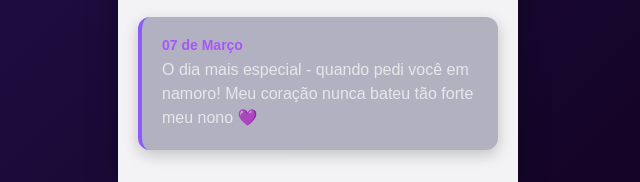
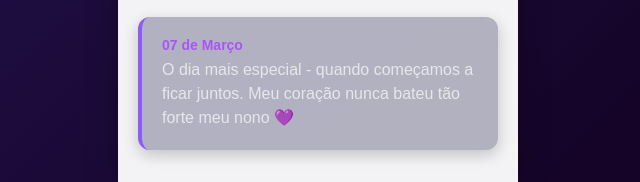
Before and after one commit to JonN16/namorados, a plain HTML site: page index.html in a window 1280 px wide. Shown: the part 1003-1185 px from the top of the page, 322-962 px from the left. Drawn offline with Linux system fonts and the light colour scheme.

Commit message:
subindo site

```diff
--- a/index.html
+++ b/index.html
@@ -373,7 +373,7 @@
 
             <div class="memory-item">
                 <div class="memory-date">07 de Março</div>
-                <div class="memory-text">O dia mais especial - quando pedi você em namoro! Meu coração nunca bateu tão forte meu nono 💜</div>
+                <div class="memory-text">O dia mais especial - quando começamos a ficar juntos. Meu coração nunca bateu tão forte meu nono 💜</div>
             </div>
         </div>
     </div>
```
